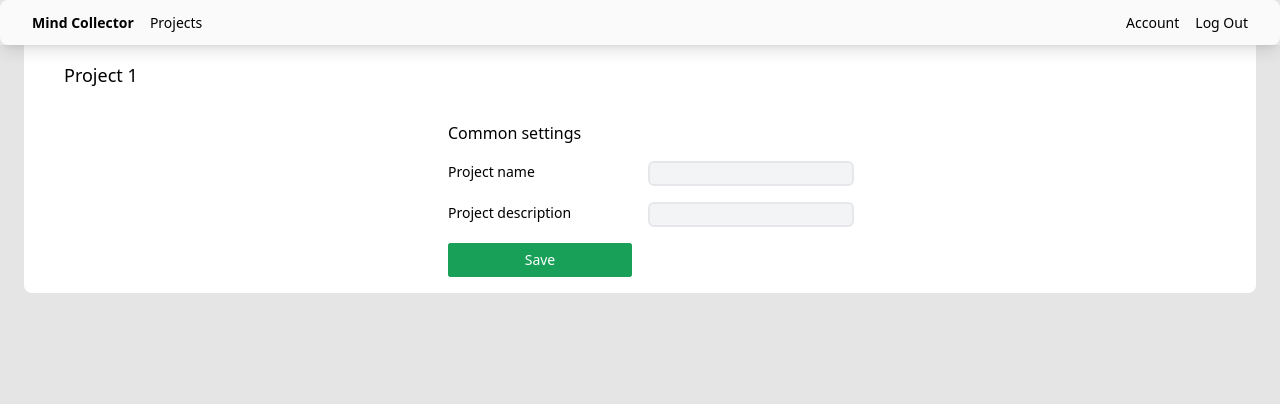
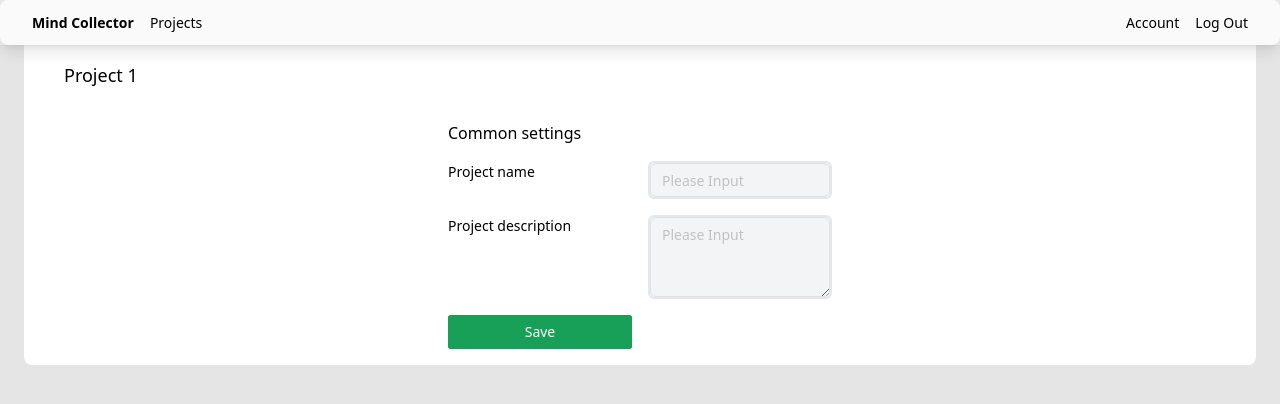
Before and after one commit to MindCollectorCompany/front, a Nuxt app: page /projects/1 in a window 1280 px wide. Shown: the top 404 px of the page. Built offline with nearby package versions, Linux system fonts and the light colour scheme.

Commit message:
refactor input component

```diff
--- a/components/common/Input.vue
+++ b/components/common/Input.vue
@@ -1,17 +1,23 @@
 <template>
   <div>
-    <input
-      type="text"
+    <NInput
+      :type="type"
       :name="name"
-      class="focus:shadow-outline rounded-md border-2 bg-gray-100 focus:border-gray-300 focus:bg-white focus:outline-none"
-      :value="text"
-      @input="$emit('update:text', $event.target.value)"
+      :value="value"
+      :placeholder="placeholder"
+      :on-update:value="(value) => $emit('update:value', value)"
+      class="focus:shadow-outline h-full w-full rounded-md border-2 bg-gray-100 focus:border-gray-300 focus:bg-white focus:outline-none"
     />
   </div>
 </template>
-<script>
+
+<script lang="ts" setup>
+import { NInput } from "naive-ui";
+</script>
+
+<script lang="ts">
 export default {
-  props: ["name", "text"],
-  emits: ["update:text"],
+  props: ["type", "name", "value", "placeholder"],
+  emits: ["update:value"],
 };
 </script>
--- a/components/modal/CreateProject.vue
+++ b/components/modal/CreateProject.vue
@@ -6,11 +6,11 @@
     :onAccept="onCreateProject"
     acceptText="Create"
   >
-    <div class="grid grid-cols-2 gap-4">
+    <div class="grid grid-cols-1 gap-4">
       <span>Name</span>
-      <Input name="name" v-model:text="name" />
+      <Input name="name" v-model:value="name" />
       <span>Description</span>
-      <Input name="description" v-model:text="description" />
+      <Input type="textarea" v-model:value="description" />
     </div>
   </Modal>
 </template>
--- a/components/modal/CreateResearch.vue
+++ b/components/modal/CreateResearch.vue
@@ -6,13 +6,11 @@
     :onAccept="onCreateProject"
     acceptText="Create"
   >
-    <div class="grid grid-cols-2 gap-4">
+    <div class="grid grid-cols-1 gap-4">
       <span>Name</span>
       <Input name="name" v-model:text="name" />
       <span>Description</span>
-      <Input name="description" v-model:text="description" />
-      <span>Keywords</span>
-      <Input name="keywords" v-model:text="keywords" />
+      <Input type="textarea" v-model:value="description" />
     </div>
   </Modal>
 </template>
@@ -28,7 +26,6 @@ export default {
     return {
       name: "",
       description: "",
-      keywords: "",
     };
   },
   setup() {
@@ -53,8 +50,7 @@ export default {
     },
     onCreateProject() {
       this.closeModal();
-      //
-      const kw: String[] = this.keywords.split(" ");
+      const kw: String[] = [""];
       this.addRecord(this.name, kw);
     },
   },
```
